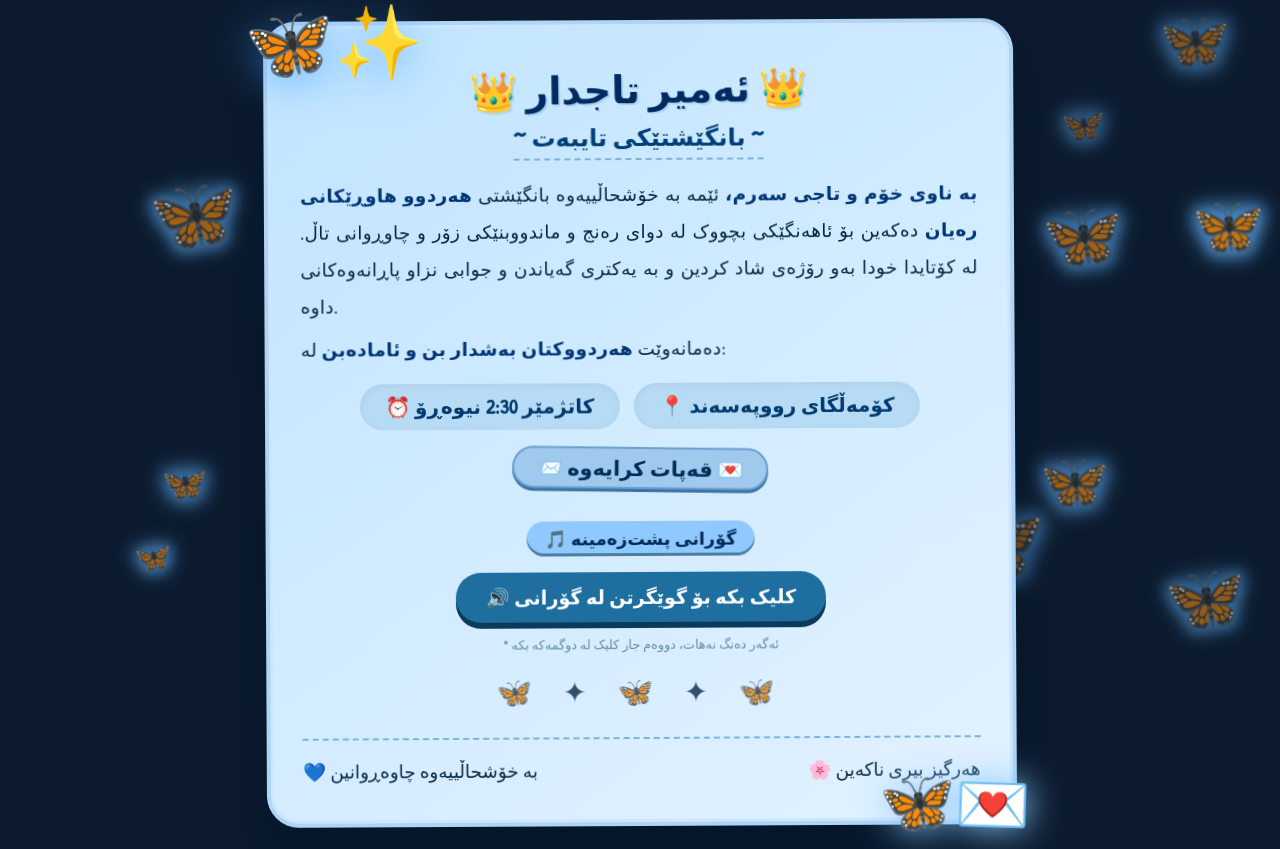
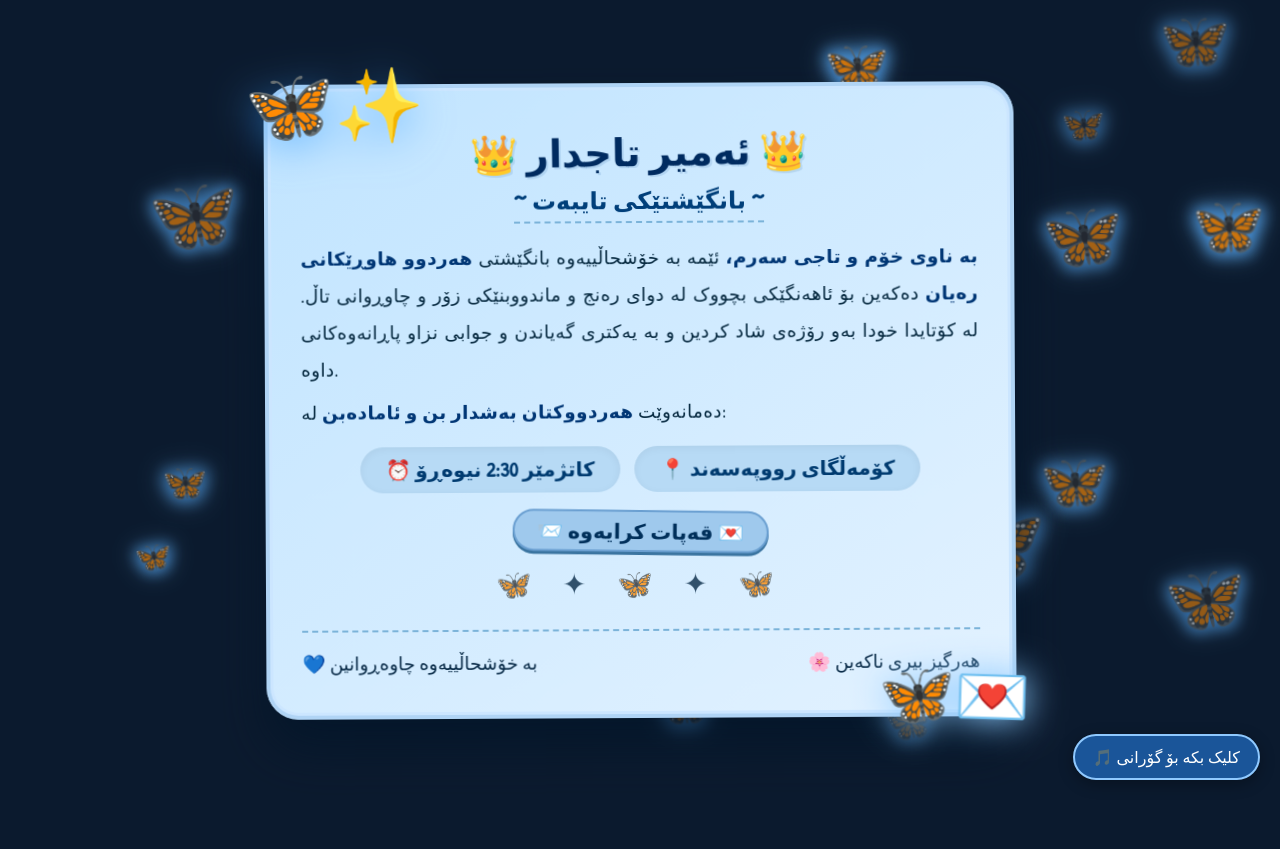
Before and after one commit to farzadkhdr/faro, a plain HTML site: page index.html in a window 1280 px wide. After the commit the page ends 800 px from the top, so only its background shows below. Drawn offline with Linux system fonts and the light colour scheme.

Commit message:
Update index.html

```diff
--- a/index.html
+++ b/index.html
@@ -185,63 +185,47 @@
             gap: 10px;
         }
 
-        /* دەنگی یوتیوب - بە دوو شێوە */
-        .audio-section {
-            margin: 1.2rem auto 0.2rem auto;
-            padding: 10px;
-            max-width: 450px;
+        /* دەنگی یوتیوب بە شێوەی نادیار - بۆ خۆکار */
+        .audio-overlay {
+            position: fixed;
+            top: 0;
+            left: 0;
+            width: 100%;
+            height: 100%;
+            z-index: 9999;
+            opacity: 0;
+            pointer-events: none;
         }
-        .audio-btn {
-            background: #1e6f9f;
-            color: white;
-            border: none;
-            padding: 12px 30px;
-            border-radius: 60px;
-            font-family: 'Patrick Hand', cursive;
-            font-size: 1.2rem;
-            font-weight: bold;
-            cursor: pointer;
-            box-shadow: 0 6px 0 #0b3b5a;
-            transition: 0.1s ease;
-            margin: 6px auto;
-            display: inline-block;
-        }
-        .audio-btn:active {
-            transform: translateY(6px);
-            box-shadow: 0 1px 0 #0b3b5a;
-        }
-        .audio-btn.second {
-            background: #5f8aaa;
-            box-shadow: 0 6px 0 #2f536b;
-        }
-
-        .hidden-iframe {
-            width: 0;
-            height: 0;
+        .audio-overlay iframe {
+            width: 1px;
+            height: 1px;
             border: 0;
             opacity: 0;
-            position: absolute;
-            pointer-events: none;
         }
-
-        .audio-label {
+        .audio-trigger {
+            position: fixed;
+            bottom: 20px;
+            right: 20px;
+            background: rgba(30, 100, 180, 0.8);
+            color: white;
+            padding: 10px 18px;
+            border-radius: 40px;
             font-family: 'Patrick Hand', cursive;
-            font-size: 1.1rem;
-            color: #003f7a;
-            display: flex;
-            align-items: center;
-            justify-content: center;
-            gap: 12px;
-            flex-wrap: wrap;
-            margin-bottom: 10px;
+            font-size: 1rem;
+            z-index: 9998;
+            border: 2px solid #8fc9ff;
+            cursor: pointer;
+            box-shadow: 0 4px 15px rgba(0,0,0,0.3);
+            backdrop-filter: blur(5px);
+            transition: 0.3s;
         }
-        .audio-label span {
-            background: #8fc9ff;
-            padding: 6px 18px;
-            border-radius: 40px;
-            color: #002a55;
-            font-weight: bold;
-            box-shadow: inset 0 -3px 0 #4a7fa0;
+        .audio-trigger:hover {
+            background: rgba(30, 100, 180, 1);
+            transform: scale(1.05);
+        }
+        .audio-trigger.playing {
+            background: rgba(30, 160, 80, 0.9);
+            border-color: #7ddfa0;
         }
 
         @media (max-width: 600px) {
@@ -257,6 +241,14 @@
 <body>
 
     <div class="butterfly-bg" id="butterflyBg"></div>
+
+    <!-- ئۆڤەرلەی دەنگ (نادیار) -->
+    <div class="audio-overlay" id="audioOverlay">
+        <iframe id="youtubePlayer"
+            src="https://www.youtube.com/embed/gsxJsmbA4BY?autoplay=0&mute=0&loop=1&playlist=gsxJsmbA4BY&controls=0&showinfo=0&rel=0"
+            allow="autoplay; encrypted-media">
+        </iframe>
+    </div>
 
     <div class="wrapper">
         <div class="invitation-card">
@@ -280,28 +272,6 @@
                 <span class="seal">📨 قەپات کرایەوە 💌</span>
             </div>
 
-            <!-- بەشی دەنگ - دوو ڕێگا -->
-            <div class="audio-section">
-                <div class="audio-label">
-                    <span>🎵 گۆرانی پشت‌زەمینە</span>
-                </div>
-
-                <!-- ڕێگای یەکەم: کلیک بکە بۆ دەستپێکردن (دەنگ خۆکار نا، بەڵام کاردەکات) -->
-                <button class="audio-btn" onclick="playAudio()">🔊 کلیک بکە بۆ گوێگرتن لە گۆرانی</button>
-
-                <!-- ڕێگای دووەم: هەوڵی دەستپێکردنی خۆکار بە iframe -->
-                <div style="margin-top: 8px;">
-                    <iframe id="youtubeAudio" class="hidden-iframe"
-                        src="https://www.youtube.com/embed/gsxJsmbA4BY?autoplay=1&mute=0&loop=1&playlist=gsxJsmbA4BY&controls=0"
-                        allow="autoplay; encrypted-media">
-                    </iframe>
-                </div>
-
-                <p style="font-size: 0.8rem; opacity: 0.6; margin-top: 6px; color: #1a4b6d;">
-                    * ئەگەر دەنگ نەهات، دووەم جار کلیک لە دوگمەکە بکە
-                </p>
-            </div>
-
             <div style="margin-top: 0.6rem; font-size: 1.8rem; letter-spacing: 12px; opacity: 0.8;">
                 🦋 ✦ 🦋 ✦ 🦋
             </div>
@@ -312,6 +282,9 @@
             </div>
         </div>
     </div>
+
+    <!-- دوگمەی دەستپێکردنی دەنگ (لە خوارەوەی لاپەڕە) -->
+    <button class="audio-trigger" id="audioTrigger">🎵 کلیک بکە بۆ گۆرانی</button>
 
     <script>
         (function() {
@@ -330,39 +303,52 @@
                 bg.appendChild(b);
             }
 
-            // هەوڵی دەستپێکردنی خۆکار بۆ دەنگ
-            const iframe = document.getElementById('youtubeAudio');
-            if (iframe) {
-                setTimeout(() => {
-                    // هەندێک وێبگەڕ autoplay ڕێگە نادەن، بەڵام هەوڵدەدەین
-                    iframe.src = iframe.src.replace('autoplay=1', 'autoplay=1&mute=0');
-                }, 600);
-            }
-        })();
+            // کۆنترۆڵکردنی دەنگ
+            const iframe = document.getElementById('youtubePlayer');
+            const triggerBtn = document.getElementById('audioTrigger');
+            let isPlaying = false;
 
-        // فەنکشنی کلیک بۆ دەستپێکردنی دەنگ (ڕێگای یەکەم)
-        function playAudio() {
-            const iframe = document.getElementById('youtubeAudio');
-            // ڕێگایەک: دووبارە بارکردنەوەی iframe بە autoplay
-            iframe.src = 'https://www.youtube.com/embed/gsxJsmbA4BY?autoplay=1&mute=0&loop=1&playlist=gsxJsmbA4BY&controls=0';
+            function startAudio() {
+                if (isPlaying) return;
 
-            // ڕێگای دووەم: هەوڵی دەستپێکردن بە audio element (ئەگەر کار نەکات)
+                // ڕێگای 1: گۆڕینی src بۆ autoplay
+                iframe.src = 'https://www.youtube.com/embed/gsxJsmbA4BY?autoplay=1&mute=0&loop=1&playlist=gsxJsmbA4BY&controls=0&showinfo=0&rel=0';
+
+                // ڕێگای 2: هەوڵدان بە audio element
                 try {
                     const audio = new Audio('https://www.youtube.com/embed/gsxJsmbA4BY?autoplay=1');
                     audio.play().catch(() => {});
                 } catch(e) {}
 
-            // گۆڕینی دەقی دوگمە
-            const btn = document.querySelector('.audio-btn');
-            btn.textContent = '🔊 گوێگرتن دەستی پێکرد...';
-            btn.style.background = '#2a8f5a';
-            btn.style.boxShadow = '0 6px 0 #1a5a3a';
+                isPlaying = true;
+                triggerBtn.textContent = '🎵 گۆرانی دەنگی هەیە...';
+                triggerBtn.classList.add('playing');
+
+                // دوای 5 چرکە دوگمە بگۆڕە
                 setTimeout(() => {
-                btn.textContent = '🔄 کلیک بکە دووبارە ئەگەر دەنگ نەهات';
-                btn.style.background = '#1e6f9f';
-                btn.style.boxShadow = '0 6px 0 #0b3b5a';
-            }, 4000);
+                    triggerBtn.textContent = '🔊 گۆرانی کاردەکات (کلیک بکە دووبارە)';
+                }, 5000);
             }
+
+            // کلیک کردن بۆ دەستپێکردن
+            triggerBtn.addEventListener('click', startAudio);
+
+            // هەوڵی دەستپێکردنی خۆکار دوای کلیکی یەکەم لە لاپەڕە
+            // زۆربەی وێبگەڕەکان پێویستیان بە کلیکی بەکارهێنەر هەیە
+            document.addEventListener('click', function firstClick() {
+                startAudio();
+                document.removeEventListener('click', firstClick);
+            }, { once: true });
+
+            // هەروەها هەوڵی دەستپێکردن دوای 2 چرکە (بۆ ئەگەری وێبگەڕە ڕێگەپێدراوەکان)
+            setTimeout(() => {
+                // ئەگەر بەکارهێنەر تا ئێستا کلیکی نەکردبێت، هەوڵبدە
+                if (!isPlaying) {
+                    // بۆ وێبگەڕەکانی مۆبایل کە ڕێگە دەدەن
+                    iframe.src = 'https://www.youtube.com/embed/gsxJsmbA4BY?autoplay=1&mute=0&loop=1&playlist=gsxJsmbA4BY&controls=0&showinfo=0&rel=0';
+                }
+            }, 1500);
+        })();
     </script>
 
 </body>
```
Lines whose indentation alone changed are shown as unchanged.
